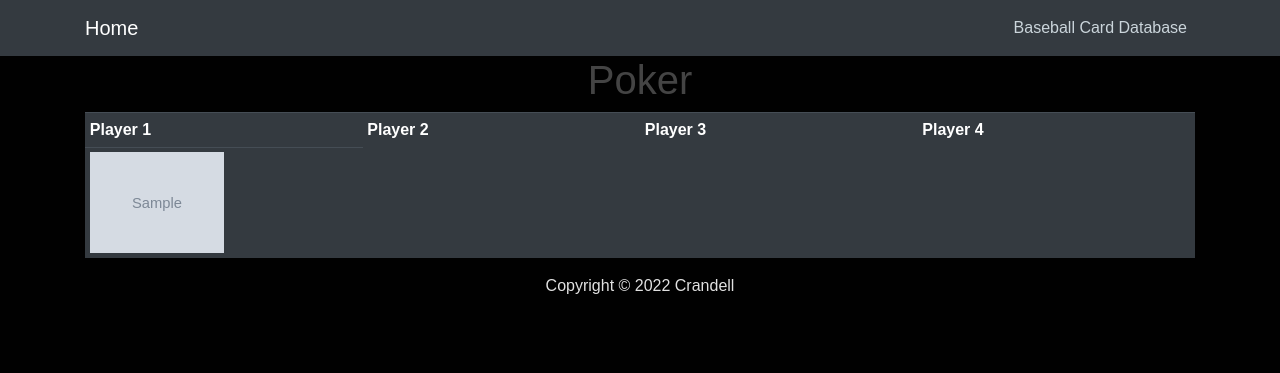
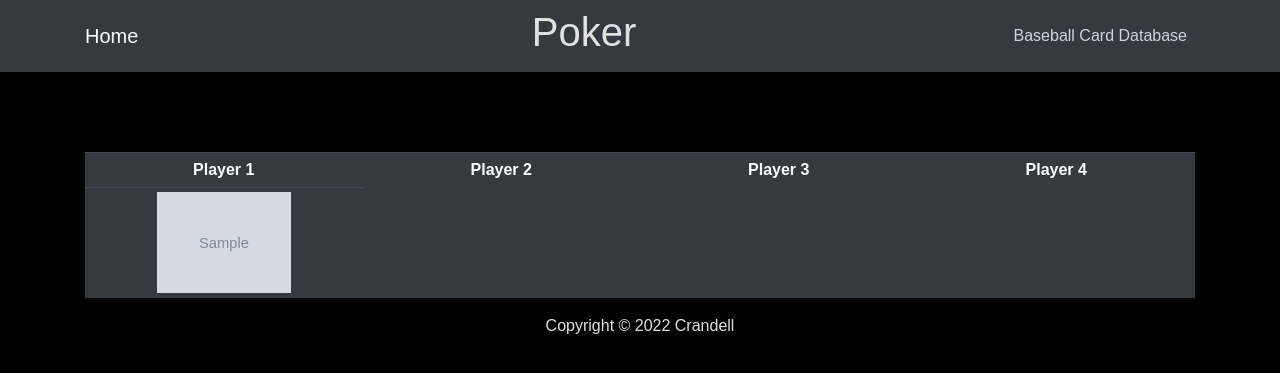
Before and after one commit to guitardave/flask_poker, a Flask app: template templates/index.html in a window 1280 px wide. Shown: the top 373 px of the page. Run offline with Flask 2, Linux system fonts and the light colour scheme; the template is opened without the code that fills it: most values are stand-ins (such as "Sample title", 1, 10 or a date in 2020); grey boxes marked "Sample" are stand-in pictures; some libraries are stand-ins or nearby versions.

Commit message:
cleaned up html output

```diff
--- a/templates/index.html
+++ b/templates/index.html
@@ -20,9 +20,14 @@
         }
         h1, p {
             text-align: center;
+            color: #e1e1e1;
         }
         table {
             horiz-align: center;
+            margin-top: 5rem;
+        }
+        th, td {
+            text-align: center;
         }
     </style>
 </head>
@@ -32,6 +37,7 @@
       <nav class="navbar navbar-expand-lg navbar-dark bg-dark">
         <div class="container">
           <a class="navbar-brand mr-4" href="/">Home</a>
+            <div class="nav-item"><h1>Poker</h1></div>
             <!-- Navbar Right Side -->
             <div class="navbar-nav">
                 <a class="nav-item nav-link" href="https://jojodave.com">Baseball Card Database</a>
@@ -41,7 +47,7 @@
     </header>
 {% endblock %}
     <div class="container">
-        <h1>Poker</h1>
+
         <table align="center" class="table table-dark table-sm">
             <tr>
                 <th width="150px">Player 1</th>
```
